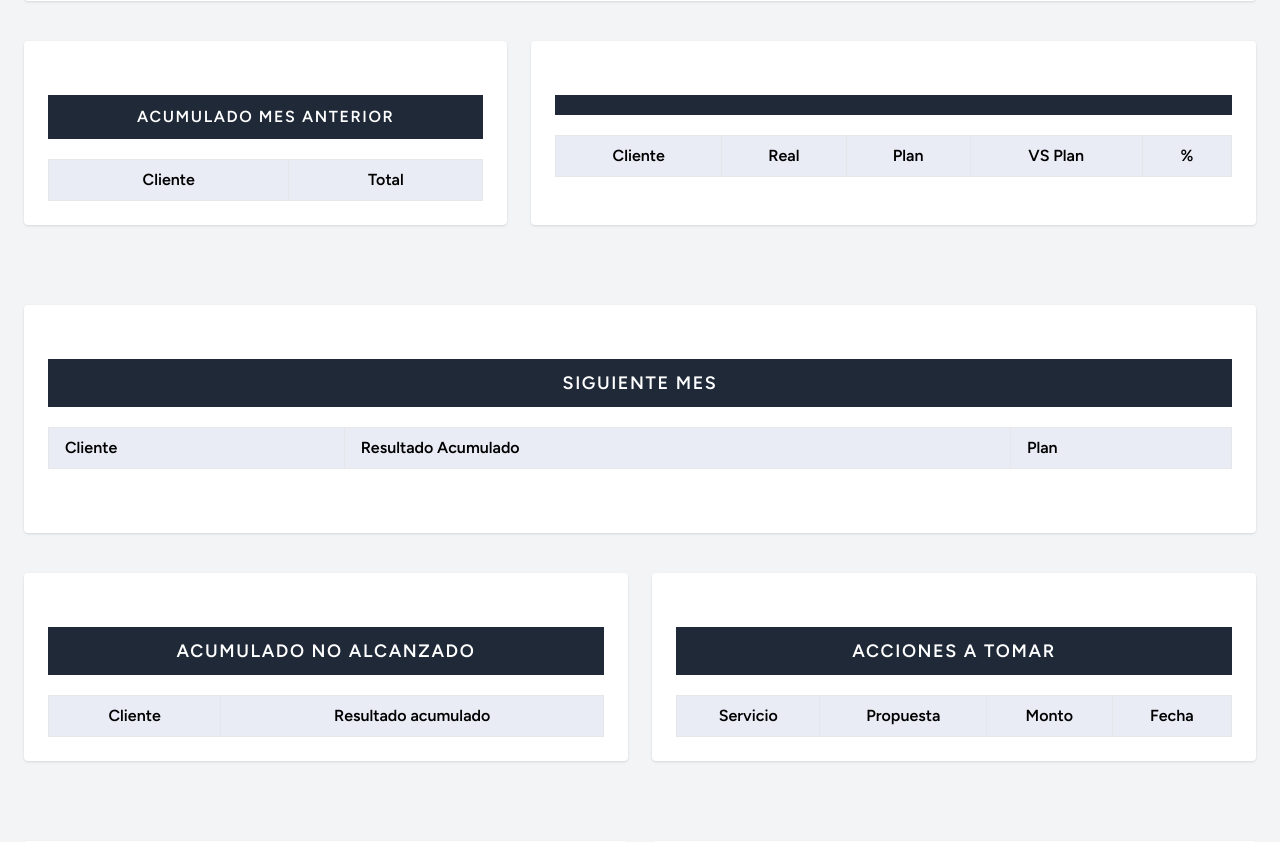
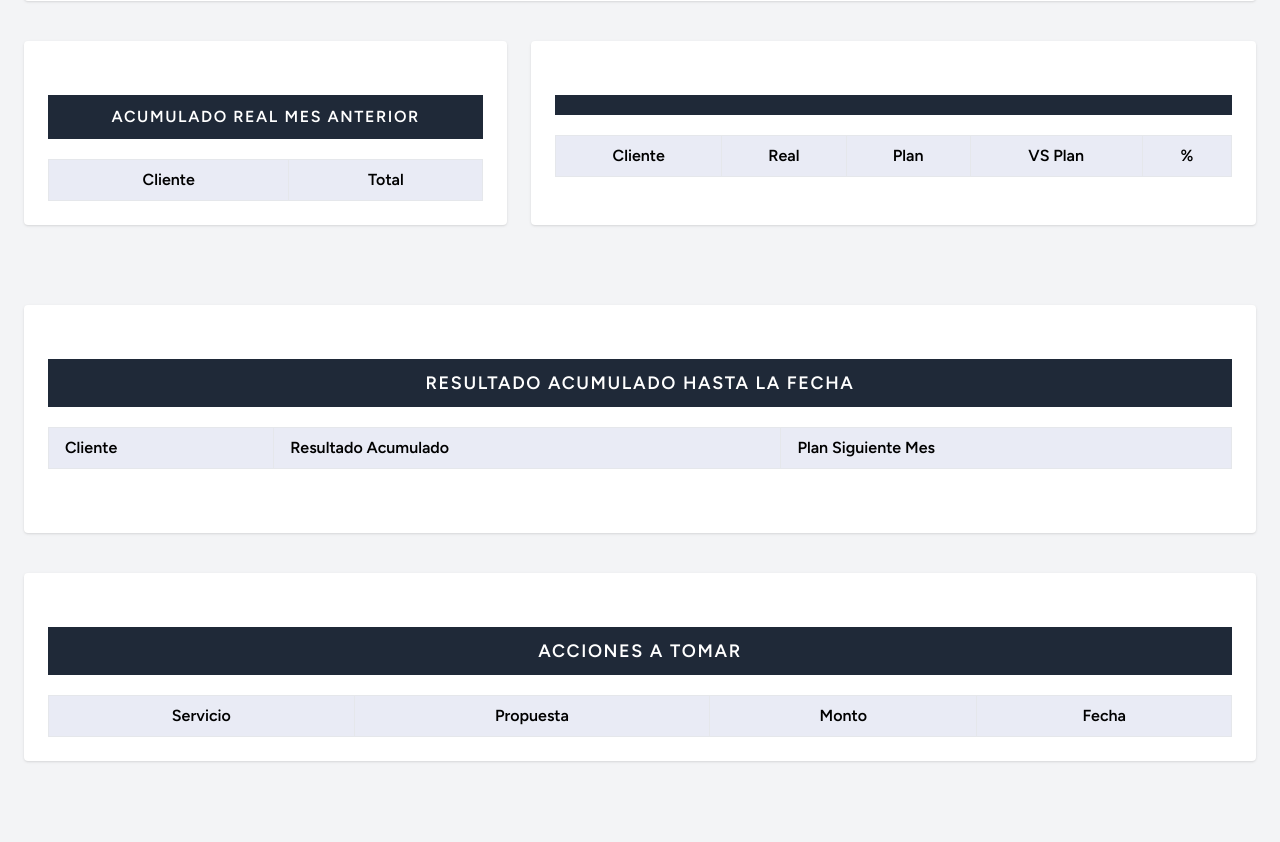
Before and after one commit to Noise013/makitha, a Laravel app: template resources/views/tablerodetalle.blade.php in a window 1280 px wide. Shown: the part 305-1147 px from the top of the page. Run offline with Laravel 12, Linux system fonts and the light colour scheme; the template is opened without the code that fills it, so the values that code supplies are empty; a user stored in the database is signed in; data comes from the database, SQL or seed files in the repository; style sheets or scripts are compiled from the project's sources; some libraries are stand-ins or nearby versions.

Commit message:
pequeños cambios en la vista dinamica de los tableros

```diff
--- a/resources/views/tablerodetalle.blade.php
+++ b/resources/views/tablerodetalle.blade.php
@@ -13,10 +13,10 @@
             <p><strong>Fecha de creación:</strong> {{ $tablero->created_at->format('d-m-Y') }}</p>
         </div>
         <div class="tableResumeTablero flex flex-col md:flex-row gap-6 mb-10">
-            {{-- Tabla 1: Acumulado del mes anterior --}}
+            {{-- Tabla 1: Acumulado Real del mes anterior --}}
             <div class="w-full md:w-[40%] bg-white shadow rounded p-6 mb-10">
                 <div class="titleResumenReporte">
-                    <h3>ACUMULADO MES ANTERIOR</h3>
+                    <h3>ACUMULADO REAL MES ANTERIOR</h3>
                 </div>
                 <table class="table-auto w-full border border-gray-300 tableReporteTablero">
                     <thead class="bg-gray-100">
@@ -29,7 +29,7 @@
                         @foreach ($acumuladoMesAnterior as $item)
                             <tr>
                                 <td class="border px-4 py-2">{{ $item->cliente }}</td>
-                                <td class="border px-4 py-2">Q. {{ number_format($item->total, 2) }}</td>
+                                <td class="border px-4 py-2">Q. {{ number_format($item->total, 2) }}</td>   {{-- Se supone que acá tiene que ir la suma de todos los acumulados de los meses anteriores --}}
                             </tr>
                         @endforeach
                     </tbody>
@@ -76,17 +76,17 @@
             </div>
         </div>
 
-        {{-- Tabla 3: Siguiente mes --}}
+        {{-- Tabla 3: Siguiente mes // Resultado Acumulado hasta la fecha--}}
        <div class="tableResumeTablero bg-white shadow rounded p-6 mb-10">
             <div class="titleResumenReporte">
-                <h3 class="text-lg font-semibold">Siguiente Mes</h3>
+                <h3 class="text-lg font-semibold">Resultado Acumulado hasta la fecha</h3>
             </div>
             <table class="table-auto w-full border border-gray-300 mb-10 tableReporteTablero">
                 <thead class="bg-gray-100">
                     <tr>
                         <th class="border px-4 py-2 text-left">Cliente</th>
                         <th class="border px-4 py-2 text-left">Resultado Acumulado</th>
-                        <th class="border px-4 py-2 text-left">Plan</th>
+                        <th class="border px-4 py-2 text-left">Plan Siguiente Mes</th>
                     </tr>
                 </thead>
                 <tbody>
@@ -97,15 +97,16 @@
                         @endphp
                         <tr>
                             <td class="border px-4 py-2">{{ $cliente }}</td>
-                            <td class="border px-4 py-2">Q. {{ number_format($resultado->total ?? 0, 2) }}</td>
+                            <td class="border px-4 py-2">Q. {{ number_format($resultado->total ?? 0, 2) }}</td>   {{-- acá tenemos que sumar el resultado acumulado de la tabla 1  + el vs plan del mes actual --}}
                             <td class="border px-4 py-2">Q. {{ number_format($plan->plan ?? 0, 2) }}</td>
                         </tr>
                     @endforeach
                 </tbody>
             </table>
         </div>
+        <!--
         <div class="tableResumeTablero grid grid-cols-1 md:grid-cols-2 gap-6 mb-10">
-            {{-- Tabla 4: Acumulado no alcanzado --}}
+            {{-- Tabla 4: Acumulado no alcanzado / hay que sacarlo --}}
             <div class="bg-white shadow rounded p-6 mb-10">
                 <div class="titleResumenReporte">
                     <h3 class="text-lg font-semibold">Acumulado no alcanzado</h3>
@@ -126,7 +127,7 @@
                         @endforeach
                     </tbody>
                 </table>
-            </div>
+            </div>-->
             {{-- Tabla 5: Acciones a tomar --}}
             <div class="bg-white shadow rounded p-6 mb-10">
                 <div class="titleResumenReporte">
```
Also changed, not shown: app/Http/Controllers/TableroController.php (+9 -1 lines), notes.txt (+4 -9 lines), app/Http/Controllers/EventoController.php (line endings or trailing spaces).
